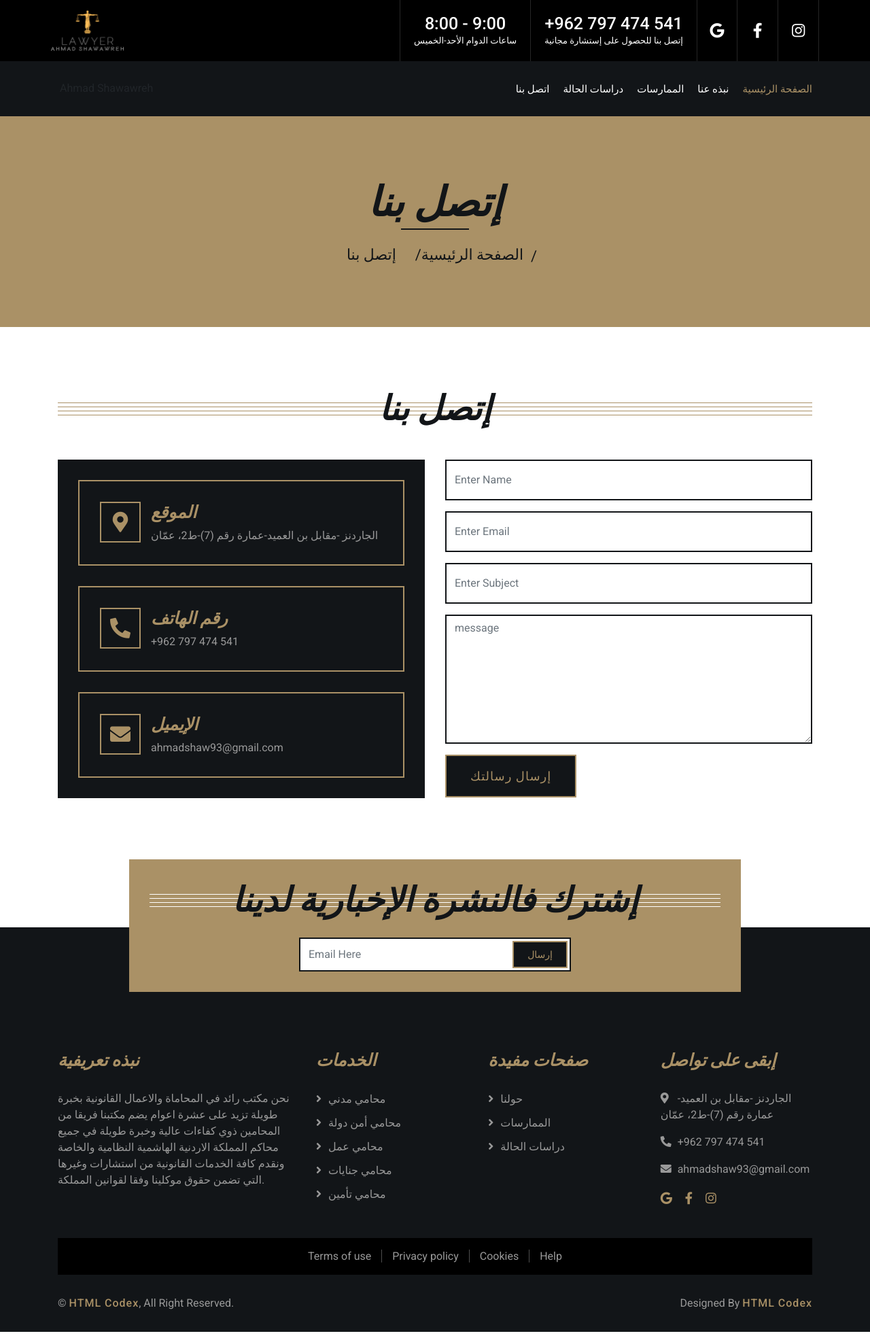
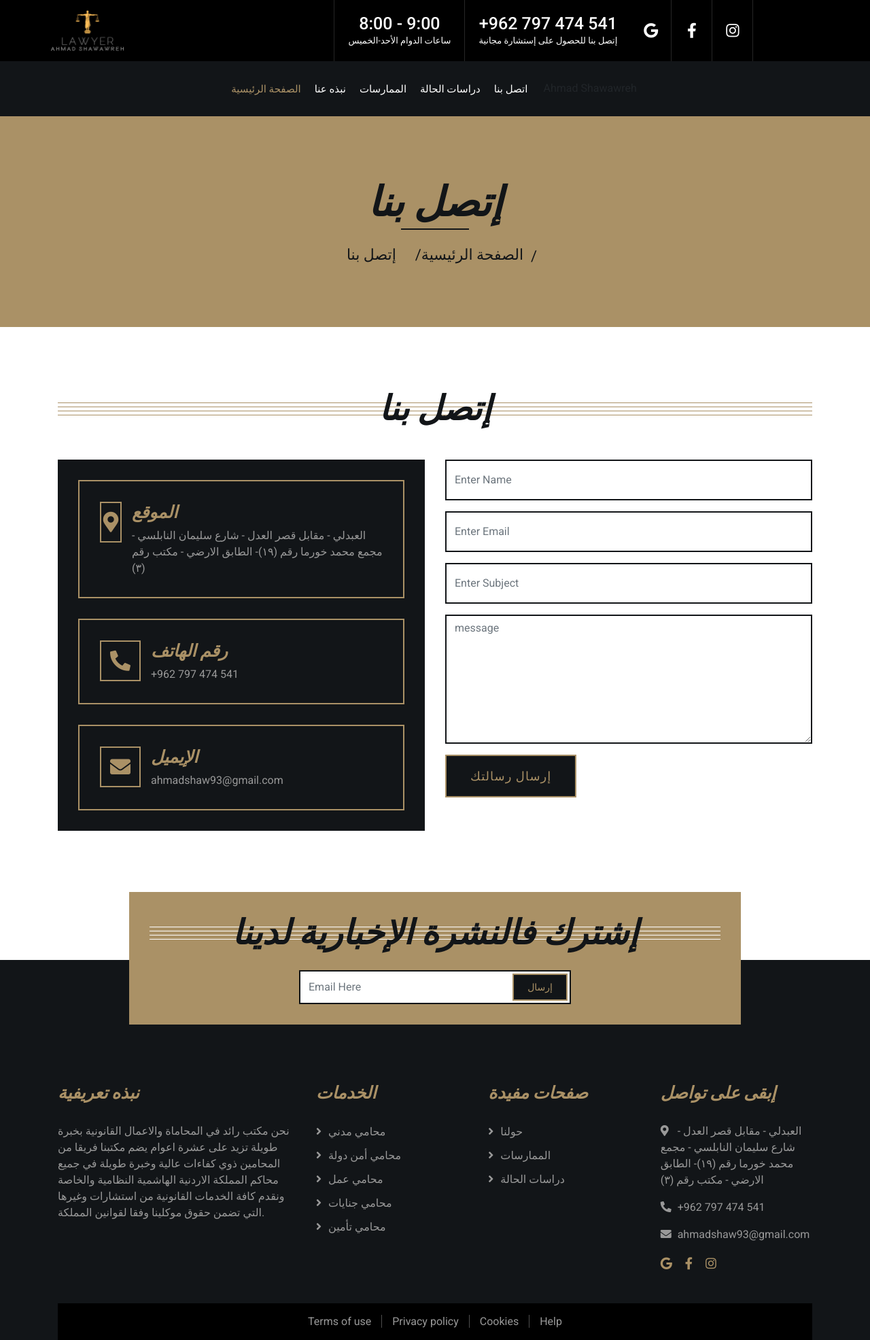
Before and after one commit to nabakhaled/nabakhaled.github.io, a plain HTML site: page contact.html in a window 1280 px wide. Shown: the top 1971 px of the page at 68% size. Drawn offline with nearby package versions, Linux system fonts and the light colour scheme.

Commit message:
Update contact.html
Signed-off-by: nabakhaled <120332396+nabakhaled@users.noreply.github.com>

```diff
--- a/contact.html
+++ b/contact.html
@@ -1,12 +1,12 @@
 <!DOCTYPE html>
-<html lang="en">
+<html lang="ar">
 
 <head>
     <meta charset="utf-8">
-    <title>المحامي أحمد الشواوره</title>
+    <title>Law Firm</title>
     <meta content="width=device-width, initial-scale=1.0" name="viewport">
-    <meta content="المحامي أحمد الشواورة" name="keywords">
-    <meta content="المحامي أحمد الشواورة" name="description">
+    <meta content="Law Firm Website Template" name="keywords">
+    <meta content="Law Firm Website Template" name="description">
 
     <!-- Favicon -->
     <link href="img/favicon.ico" rel="icon">
@@ -32,7 +32,7 @@
         <div class="top-bar">
             <div class="container-fluid">
                 <div class="row">
-                    <div class="col-lg-3">
+                    <div class="col-lg-2">
                         <div class="logo">
                             <a href="index.html">
                                 <!-- <h6>Law Ahmad</h6> -->
@@ -40,8 +40,10 @@
                             </a>
                         </div>
                     </div>
-                    <div class="col-lg-9">
+                    <div class="col-lg-1"></div>
+                    <div class="col-lg-8">
                         <div class="top-bar-right">
+                            <div class="social">
                                 <div class="text">
                                     <h2>8:00 - 9:00</h2>
                                     <p>ساعات الدوام الأحد-الخميس</p>
@@ -50,7 +52,6 @@
                                     <h2>+962 797 474 541</h2>
                                     <p>إتصل بنا للحصول على إستشارة مجانية</p>
                                 </div>
-                            <div class="social">
                                 <a
                                     href="https://www.google.com/search?q=%D8%A7%D9%84%D9%85%D8%AD%D8%A7%D9%85%D9%8A+%D8%A7%D8%AD%D9%85%D8%AF+%D8%AE%D8%A7%D9%84%D8%AF+%D8%A7%D9%84%D8%B4%D9%88%D8%A7%D9%88%D8%B1%D9%87&oq=&aqs=chrome.5.35i39i362l8.432136040j0j15&sourceid=chrome&ie=UTF-8"><i
                                         class="fab fa-google"></i></a>
@@ -59,8 +60,12 @@
                                 <a href="https://instagram.com/lawyer_ahmad_shawawreh?igshid=YmMyMTA2M2Y="><i
                                         class="fab fa-instagram"></i></a>
                             </div>
+
+
                         </div>
                     </div>
+
+
                 </div>
             </div>
         </div>
@@ -79,15 +84,17 @@
                         <!-- <div class="navbar-nav mr-auto">
                                 <a href="index.html" class="nav-ba nav-link">LAW Ahmad Shawawreh</a>
                             </div> -->
+
+                        <div class="navbar-nav ml-auto">
+                            <a href="index.html" class="nav-item nav-link active">الصفحة الرئيسية</a>
+                            <a href="about.html" class="nav-item nav-link">نبذه عنا</a>
+                            <a href="service.html" class="nav-item nav-link">الممارسات</a>
+                            <a href="portfolio.html" class="nav-item nav-link">دراسات الحالة</a>
+                            <a href="contact.html" class="nav-item nav-link">اتصل بنا</a>
+
+                        </div>
                         <div class="mr-auto">
                             <a class="btn" href="">Ahmad Shawawreh</a>
-                        </div>
-                        <div class="navbar-nav ml-auto">
-                            <a href="contact.html" class="nav-item nav-link">اتصل بنا</a>
-                            <a href="portfolio.html" class="nav-item nav-link">دراسات الحالة</a>
-                            <a href="service.html" class="nav-item nav-link">الممارسات</a>
-                            <a href="about.html" class="nav-item nav-link">نبذه عنا</a>
-                            <a href="index.html" class="nav-item nav-link active">الصفحة الرئيسية</a>
                         </div>
 
                     </div>
@@ -127,7 +134,8 @@
                                 <i class="fa fa-map-marker-alt"></i>
                                 <div class="contact-text">
                                     <h2>الموقع</h2>
-                                    <p> الجاردنز -مقابل بن العميد-عمارة رقم (7)-ط2، عمّان</p>
+                                    <p> العبدلي - مقابل قصر العدل - شارع سليمان النابلسي - مجمع محمد خورما رقم (١٩)-
+                                        الطابق الارضي - مكتب رقم (٣)</p>
                                 </div>
                             </div>
                             <div class="contact-item">
@@ -236,8 +244,8 @@
                             <div class="col-md-6 col-lg-4">
                                 <div class="footer-contact">
                                     <h2>إبقى على تواصل</h2>
-                                    <p><i class="fa fa-map-marker-alt"></i>الجاردنز -مقابل بن العميد-عمارة رقم (7)-ط2،
-                                        عمّان</p>
+                                    <p><i class="fa fa-map-marker-alt"></i>العبدلي - مقابل قصر العدل - شارع سليمان
+                                        النابلسي - مجمع محمد خورما رقم (١٩)- الطابق الارضي - مكتب رقم (٣)</p>
                                     <p><i class="fa fa-phone-alt"></i>+962 797 474 541</p>
                                     <p><i class="fa fa-envelope"></i>ahmadshaw93@gmail.com</p>
                                     <div class="footer-social">
```
Lines whose indentation alone changed are shown as unchanged.
